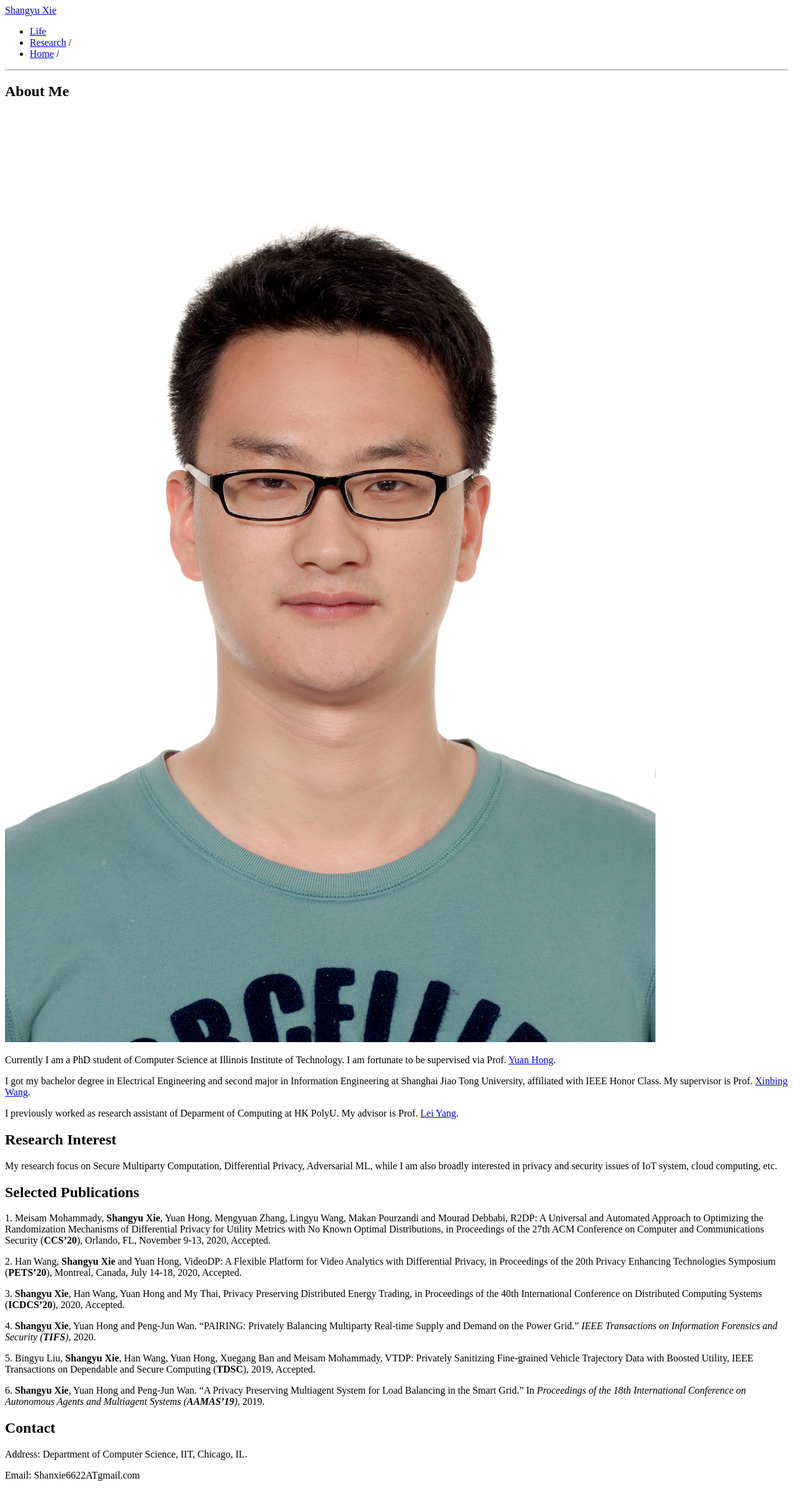
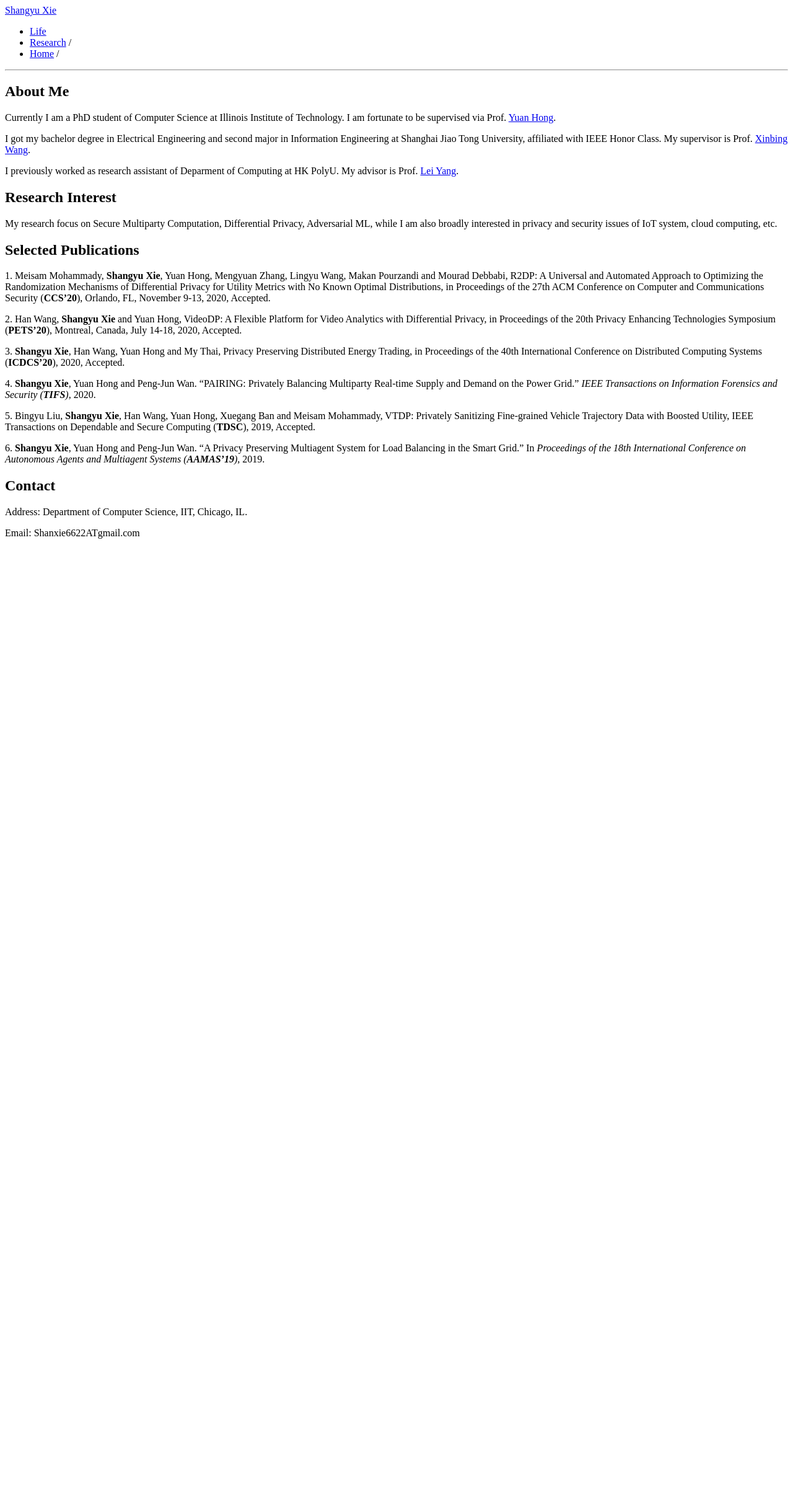
Before and after one commit to songwellxie/songwellxie.github.io, a Jekyll site: the page built from index.md, in a window 1280 px wide. Shown: the whole page at 62% size. Built offline with Jekyll 4.4.1, drawn with Linux system fonts in a browser that asks for light colours; our own code applies the rules of GitHub Pages for plain Markdown files; after the commit the page ends 900 px from its top, so only the background shows below that.

Commit message:
Update index.md

```diff
--- a/index.md
+++ b/index.md
@@ -3,8 +3,6 @@ layout: default
 ---
 
 ## About Me
-
-<img class="profile-picture" src="/img/profile.jpg">
 
 Currently I am a PhD student of Computer Science at Illinois Institute of Technology. I am fortunate to be supervised via Prof. [Yuan Hong](http://cs.iit.edu/~yhong/).
 
```
